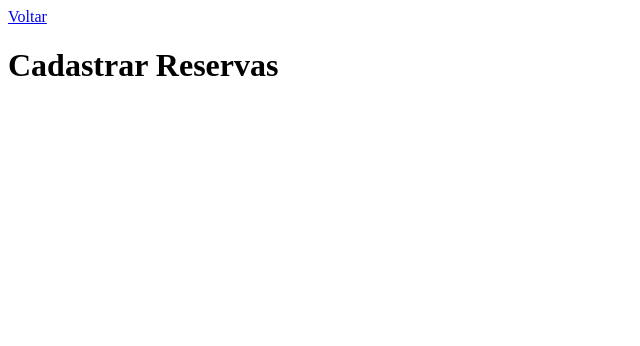
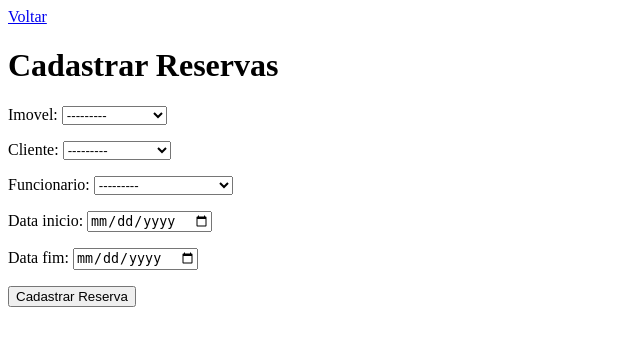
Before and after one commit to AllanKevinScain/imobiliary-faccat-api, a Django app: page /reservas/cadastrar in a window 1280 px wide. Shown: the top 346 px of the page, without its empty margins (0-640 px from the left). Run offline with Django 5.2, Linux system fonts and the light colour scheme; data comes from the database, SQL or seed files in the repository; both versions use the stored data as it was after the commit.

Commit message:
ADD: Formulários para criação de Funcionarios, Clientes, Imoveis e Reservas

```diff
--- /dev/null
+++ b/imobiliaria/forms.py
@@ -0,0 +1,51 @@
+from django import forms
+from .models import Funcionario, Cliente, Imovel, Quarto, Reserva
+
+# Formulário para Funcionario
+
+
+class FuncionarioForm(forms.ModelForm):
+    class Meta:
+        model = Funcionario  # Aqui vamos dizer qual modelo esse formulário vai usar
+        fields = ['nome', 'email', 'telefone', 'cargo']
+        # Aqui vamos dizer quais campos do modelo funcionario queremos usar no formulário
+
+# Formulário para Cliente
+
+
+class ClienteForm(forms.ModelForm):
+    data_nascimento = forms.DateField(
+        widget=forms.DateInput(attrs={'type': 'date'}))
+
+    class Meta:
+        model = Cliente
+        fields = ['nome', 'email', 'telefone', 'cpf', 'data_nascimento']
+
+# Formulário para Imovel
+
+
+class ImovelForm(forms.ModelForm):
+    class Meta:
+        model = Imovel
+        fields = ['nome', 'tipo', 'endereco', 'cidade', 'estado', 'disponivel']
+
+# Formulário para Quarto
+
+
+class QuartoForm(forms.ModelForm):
+    class Meta:
+        model = Quarto
+        fields = ['imovel', 'nome']
+
+# Formulário para Reserva
+
+
+class ReservaForm(forms.ModelForm):
+    class Meta:
+        model = Reserva
+        fields = ['imovel', 'cliente',
+                  'funcionario', 'data_inicio', 'data_fim']
+        widgets = {
+            'data_inicio': forms.DateInput(attrs={'type': 'date'}),
+            'data_fim': forms.DateInput(attrs={'type': 'date'}),
+        }
--- a/imobiliaria/templates/clientes/index.html
+++ b/imobiliaria/templates/clientes/index.html
@@ -33,5 +33,7 @@
     </table>
 
     <a href> Desativados </a>
+
+    <div><a href="{% url 'clientes_cadastrar' %}"> Cadastrar novo Cliente </a></div>
   </body>
 </html>
--- a/imobiliaria/templates/funcionarios/index.html
+++ b/imobiliaria/templates/funcionarios/index.html
@@ -31,5 +31,7 @@
     </table>
 
     <a href> Desativados </a>
+
+    <div><a href="{% url 'funcionarios_cadastrar' %}"> Cadastrar novo Funcionario </a></div>
   </body>
 </html>
--- a/imobiliaria/templates/imoveis/index.html
+++ b/imobiliaria/templates/imoveis/index.html
@@ -23,7 +23,7 @@
 
       <tr>
         <td>{{ imovel.nome }}</td>
-        <td>{{ imovel.tipo }}</td>
+        <td>{{ imovel.get_tipo_display }}</td>
         <td>{{ imovel.endereco }}</td>
         <td>{{ imovel.cidade }}</td>
         <td>{{ imovel.estado }}</td>
@@ -39,5 +39,7 @@
     </table>
 
     <a href> Desativados </a>
+
+    <div><a href="{% url 'imoveis_cadastrar' %}"> Cadastrar novo Imovel </a></div>
   </body>
 </html>
--- a/imobiliaria/templates/reservas/index.html
+++ b/imobiliaria/templates/reservas/index.html
@@ -33,5 +33,7 @@
     </table>
 
     <a href> Desativados </a>
+
+    <div><a href="{% url 'reservas_cadastrar' %}"> Cadastrar nova Reserva </a></div>
   </body>
 </html>
--- a/imobiliaria/templates/reservas/reservas_cadastrar.html
+++ b/imobiliaria/templates/reservas/reservas_cadastrar.html
@@ -10,5 +10,14 @@
 
     <h1>Cadastrar Reservas</h1>
 
+    <form method="post">
+        {% csrf_token %}
+        {{ form.as_p }}
+
+        <button type="submit">Cadastrar Reserva</button>
+
+    </form>
+
+
   </body>
 </html>
--- a/imobiliaria/views.py
+++ b/imobiliaria/views.py
@@ -1,9 +1,16 @@
 from django.shortcuts import render
 from .models import Funcionario, Cliente, Imovel, Quarto, Reserva
+from .forms import FuncionarioForm, ClienteForm, ImovelForm, QuartoForm, ReservaForm
+from django.shortcuts import redirect
 
 # Create your views here.
+
+
 def index(request):
     return render(request, 'index.html')
+
+# FUNCIONARIOS
+
 
 def funcionarios(request):
     funcionarios = Funcionario.objects.all()
@@ -14,11 +21,27 @@ def funcionarios(request):
 
     return render(request, 'funcionarios/index.html', dados)
 
+
 def funcionarios_cadastrar(request):
-    return render(request, 'funcionarios/funcionarios_cadastrar.html')
+    if request.method == 'POST':
+        form = FuncionarioForm(request.POST)
+        if form.is_valid():
+            form.save()
+            return redirect('funcionarios')
+    else:
+        # form vai receber um formulário FuncionarioForm que criamos no forms.py
+        form = FuncionarioForm()
+    dados = {
+        'form': form,
+    }
+    return render(request, 'funcionarios/funcionarios_cadastrar.html', dados)
+
 
 def funcionarios_editar(request):
     return render(request, 'funcionarios/index.html')
+
+# IMOVEIS
+
 
 def imoveis(request):
     imoveis = Imovel.objects.all()
@@ -29,11 +52,26 @@ def imoveis(request):
 
     return render(request, 'imoveis/index.html', dados)
 
+
 def imoveis_cadastrar(request):
-    return render(request, 'imoveis/imoveis_cadastrar.html')
+    if request.method == 'POST':
+        form = ImovelForm(request.POST)
+        if form.is_valid():
+            form.save()
+            return redirect('imoveis')
+    else:
+        form = ImovelForm()  # form vai receber um formulário ImovelForm que criamos no forms.py
+    dados = {
+        'form': form,
+    }
+    return render(request, 'imoveis/imoveis_cadastrar.html', dados)
+
 
 def imoveis_editar(request):
     return render(request, 'imoveis/index.html')
+
+# CLIENTES
+
 
 def clientes(request):
     clientes = Cliente.objects.all()
@@ -42,13 +80,28 @@ def clientes(request):
         'clientes': clientes,
     }
 
+    return render(request, 'clientes/index.html', dados)
+
+
+def clientes_cadastrar(request):
+    if request.method == 'POST':
+        form = ClienteForm(request.POST)
+        if form.is_valid():
+            form.save()
+            return redirect('clientes')
+    else:
+        form = ClienteForm()  # form vai receber um formulário ClienteForm que criamos no forms.py
+    dados = {
+        'form': form,
+    }
     return render(request, 'clientes/clientes_cadastrar.html', dados)
 
-def clientes_cadastrar(request):
-    return render(request, 'clientes/index.html')
 
 def clientes_editar(request):
     return render(request, 'clientes/index.html')
+
+# RESERVAS
+
 
 def reservas(request):
     reservas = Reserva.objects.all()
@@ -59,8 +112,20 @@ def reservas(request):
 
     return render(request, 'reservas/index.html', dados)
 
+
 def reservas_cadastrar(request):
-    return render(request, 'reservas/reservas_cadastrar.html')
+    if request.method == 'POST':
+        form = ReservaForm(request.POST)
+        if form.is_valid():
+            form.save()
+            return redirect('reservas')
+    else:
+        form = ReservaForm()  # form vai receber um formulário ReservaForm que criamos no forms.py
+    dados = {
+        'form': form,
+    }
+    return render(request, 'reservas/reservas_cadastrar.html', dados)
+
 
 def reservas_editar(request):
     return render(request, 'reservas/index.html')
```
Also changed, not shown: imobiliaria/templates/clientes/clientes_cadastrar.html (+8 -0 lines), imobiliaria/templates/funcionarios/funcionarios_cadastrar.html (+9 -0 lines), imobiliaria/templates/imoveis/imoveis_cadastrar.html (+9 -0 lines), db.sqlite3.
